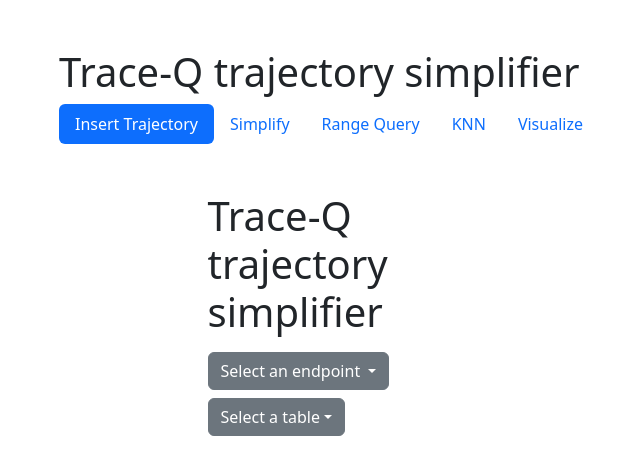
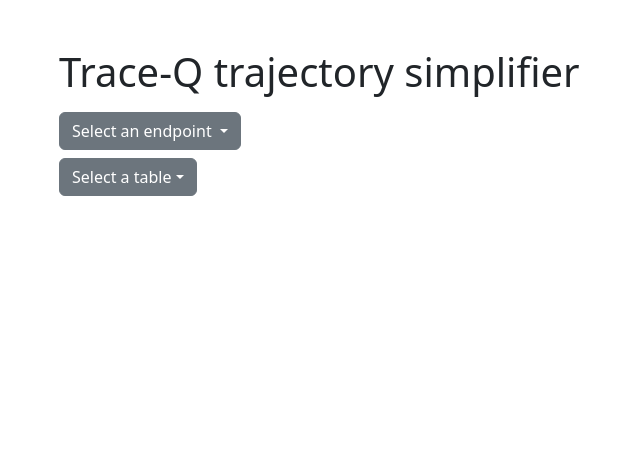
Before and after one commit to KarmaKamikaze/TRACE-Q-API, a Flask app: page / in a window 1280 px wide. Shown: the part 56-531 px from the top of the page, without its empty margins (308-948 px from the left). Run offline with Flask 3, Linux system fonts and the light colour scheme; some libraries are stand-ins or nearby versions.

Commit message:
Update index.html

```diff
--- a/templates/index.html
+++ b/templates/index.html
@@ -24,36 +24,12 @@
             <div class="col-md-6 offset-md-3">
                 <h1>Trace-Q trajectory simplifier</h1>
                 <div class="dropdown">
-                    <ul class="nav nav-pills mb-3" id="pills-tab" role="tablist">
-                        <li class="nav-item" role="presentation">
-                            <button class="nav-link active" id="insertEndpoint" data-bs-toggle="pill" data-bs-target="#pills-home" type="button" role="tab" aria-controls="pills-home" aria-selected="true">Insert Trajectory</button>
-                        </li>
-                        <li class="nav-item" role="presentation">
-                            <button class="nav-link" id="simplifyEndpoint" data-bs-toggle="pill" data-bs-target="#pills-profile" type="button" role="tab" aria-controls="pills-profile" aria-selected="false">Simplify</button>
-                        </li>
-                        <li class="nav-item" role="presentation">
-                            <button class="nav-link" id="rangeQueryEndpoint" data-bs-toggle="pill" data-bs-target="#pills-contact" type="button" role="tab" aria-controls="pills-contact" aria-selected="false">Range Query</button>
-                        </li>
-                        <li class="nav-item" role="presentation">
-                            <button class="nav-link" id="knnEndpoint" data-bs-toggle="pill" data-bs-target="#pills-contact" type="button" role="tab" aria-controls="pills-contact" aria-selected="false">KNN</button>
-                        </li>
-                        </li>
-                        <li class="nav-item" role="presentation">
-                            <button class="nav-link" id="visualize" data-bs-toggle="pill" data-bs-target="#pills-contact" type="button" role="tab" aria-controls="pills-contact" aria-selected="false">Visualize</button>
-                        </li>
-                    </ul>
-                </div>
-
-        <div class="container mt-5">
-            <div class="row">
-                <div class="col-md-6 offset-md-3">
-                    <h1>Trace-Q trajectory simplifier</h1>
-                    <div class="dropdown">
                     <button class="btn btn-secondary dropdown-toggle mt-2" id="endpointDropdownButton" type="button" data-bs-toggle="dropdown" aria-expanded="false">
                         Select an endpoint
                     </button>
                     <ul class="dropdown-menu">
                         <li><a class="dropdown-item" href="#" id="insert_endpoint">Insert trajectory</a></li>
+                        <li><a class="dropdown-item" href="#" id="simplify_endpoint">Simplify</a></li>
                         <li><a class="dropdown-item" href="#" id="range_query_endpoint">Query</a></li>
                         <li><a class="dropdown-item" href="#" id="knn_endpoint">KNN</a></li>
                         <li><a class="dropdown-item" href="#" id="visualize">Visualize</a></li>
@@ -71,7 +47,6 @@
 
                 </div>
                 <div id="map" style="height: 400px; display: none;"></div>
-                </div>
             </div>
         </div>
     </div>
@@ -223,7 +198,7 @@
                 var selectedDropdownItemID = $(this).attr('id');
                 var selectedDropdownItem = $(this).text();
 
-                if(["insert_endpoint", "range_query_endpoint", "knn_endpoint", "visualize", "reset_db"].includes(selectedDropdownItemID)) {
+                if(["insert_endpoint", "simplify_endpoint", "range_query_endpoint", "knn_endpoint", "visualize", "reset_db"].includes(selectedDropdownItemID)) {
                     $("#endpointDropdownButton").text(selectedDropdownItem);
                     $('#map').css("display", "none");
 
@@ -253,15 +228,6 @@
 
             $('#insert_endpoint').click(function() {
                 var html = `
-                    <div class="dropdown">
-                        <button class="btn btn-secondary dropdown-toggle mt-2 mb-2" id="tableDropdownButton" type="button" data-bs-toggle="dropdown" aria-expanded="false">
-                        Select a table
-                        </button>
-                        <ul class="dropdown-menu">
-                            <li><a class="dropdown-item" href="#" id="originalTable">Original</a></li>
-                            <li><a class="dropdown-item" href="#" id="simplifiedTable">Simplified</a></li>
-                        </ul>
-                    </div>
                     <div class="card mb-3">
                         <div class="card-header">
                             Upload file
@@ -300,6 +266,11 @@
             $('#content').on('click', '#uploadButton', function() {
                 var file = $('#fileInput')[0].files[0];
                 var db_table = $("#tableDropdownButton").text().toLowerCase();
+
+                if(db_table == "select a table") {
+                    alert("Please select a table");
+                    return;
+                }
 
                 if (file && db_table) {
                     var reader = new FileReader();
@@ -347,7 +318,7 @@
 
                             if (locations.length > 0) {
                                 var jsonData = {
-                                    "db_table": 'original',
+                                    "db_table": db_table,
                                     "id": id,
                                     "locations": locations
                                 };
@@ -382,7 +353,7 @@
 
             });
 
-            $('#simplifyEndpoint').click(function (){
+            $('#simplify_endpoint').click(function (){
                 var html =`
                       <div class="mb-2">
                         <label for="resolutionScale" class="form-label">Resolution scale</label>
@@ -609,7 +580,7 @@
                 });
             });
 
-            $('#rangeQueryEndpoint').click(function(){
+            $('#range_query_endpoint').click(function(){
                 var html = `
                     <button type="button" class="btn btn-primary" id="runRangeQuery">Run</button>
                     <div class="mb-3">
```
Lines whose indentation alone changed are shown as unchanged.
